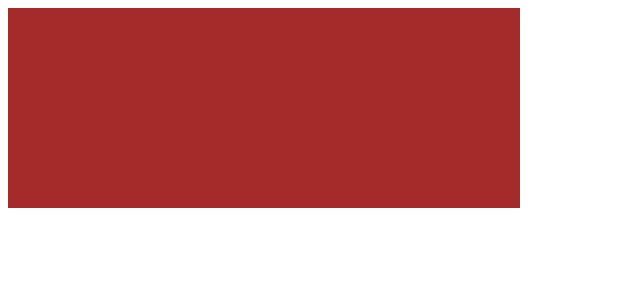
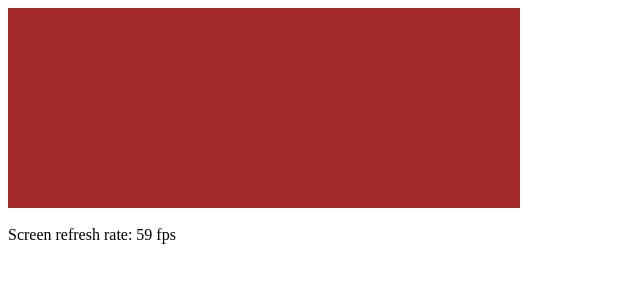
Before and after one commit to fjtrujy/coalescedEventRate, a plain HTML site: page index.html in a window 1280 px wide. Shown: the whole page, without its empty margins (0-640 px from the left). Drawn offline with Linux system fonts and the light colour scheme.

Commit message:
Add screen refresh reate

```diff
--- a/index.html
+++ b/index.html
@@ -2,11 +2,15 @@
     <body scroll="no" style="overflow: hidden">
         <div id="canvas" style="width:512px; height:200px; background-color: brown;">
         </div>
-        <div id="result"></div>
+        <div id="touchReportRate"></div>
+        <div id="screenRefreshRate"></div>
     </body>
   <script>
     var diffs = [];
-    const result = document.getElementById("result");
+    var t = [];
+
+    const touchReportRate = document.getElementById("touchReportRate");
+    const screenRefreshRate = document.getElementById("screenRefreshRate");
     const canvas = document.getElementById("canvas");
 
     function average(nums) {
@@ -14,12 +18,12 @@
     }
 
     function printResults() {
-        result.innerHTML = "Average: " + average(diffs);
+        touchReportRate.innerHTML = "Average Touch Report Rate: " + average(diffs);
     }
 
     function clear() {
         diffs = [];
-        result.innerHTML = "";
+        touchReportRate.innerHTML = "<br>";
     }
 
     function move() {
@@ -57,7 +61,28 @@
         clear();
     }
 
+    if (!window.requestAnimationFrame) {
+        window.requestAnimationFrame =
+            window.mozRequestAnimationFrame ||
+            window.webkitRequestAnimationFrame;
+    }
 
+    function animate(now) {
+
+        t.unshift(now);
+        if (t.length > 10) {
+            var t0 = t.pop();
+            var fps = Math.floor(1000 * 10 / (now - t0));
+            screenRefreshRate.innerHTML = 'Screen refresh rate: ' + fps + ' fps';
+        }
+
+        window.requestAnimationFrame(animate);
+    };
+
+    window.requestAnimationFrame(animate);
+
+
+    clear();
     canvas.addEventListener("pointermove", pointermove, false);
     canvas.addEventListener("touchmove", touchmove, false);
     canvas.addEventListener("pointerup", pointerup, false);
```
